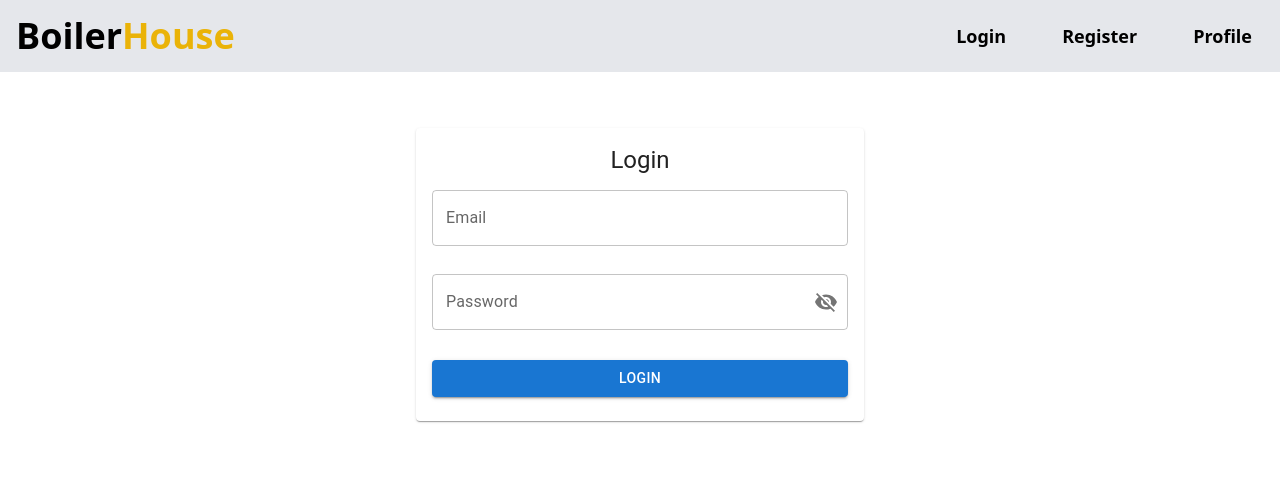
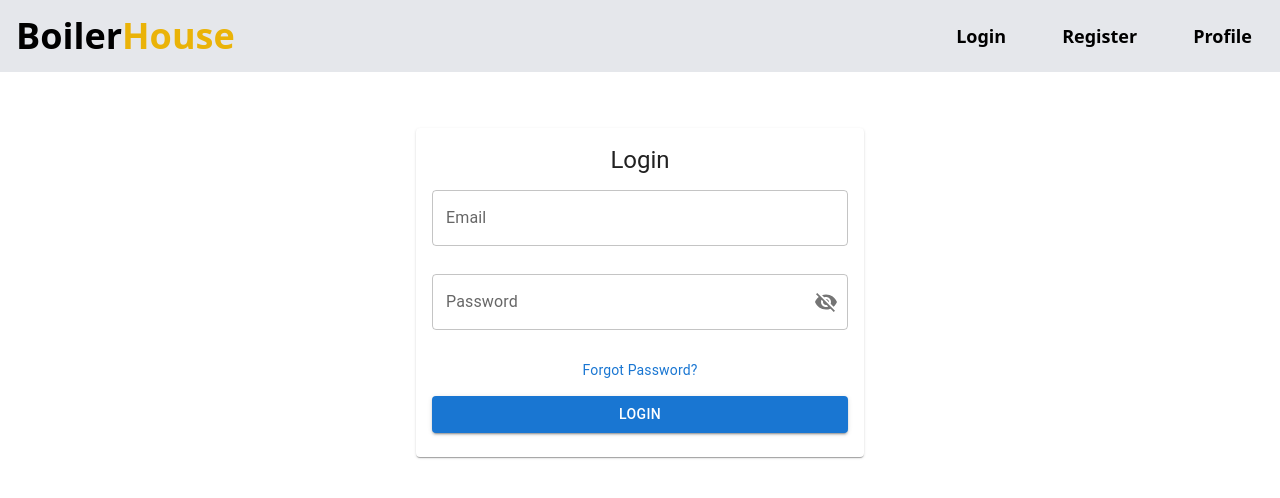
Before and after one commit to BoilerHouses/BoilerHouse, a React (Vite) app in the folder BoilerHouseFrontend/: page /login in a window 1280 px wide. Shown: the top 498 px of the page. Built offline with nearby package versions, Linux system fonts and the light colour scheme.

Commit message:
Updated loginUser
Added Forgot password

```diff
--- a/BoilerHouseFrontend/src/routes/loginUser.jsx
+++ b/BoilerHouseFrontend/src/routes/loginUser.jsx
@@ -1,6 +1,7 @@
-import  { useState } from 'react';
+import { useState } from 'react';
 import { TextField, Button, Card, CardContent, Typography, IconButton, InputAdornment } from '@mui/material';
 import { Visibility, VisibilityOff } from '@mui/icons-material';
+import { NavLink } from 'react-router-dom';
 
 const isValidEmailAddress = (email) => {
     const regex = /^[\w-.]+@([\w-]+\.)+[\w-]{2,4}$/;
@@ -42,6 +43,11 @@ const UserLogin = () => {
             setPasswordError(false);
             setPasswordHelperText('');
         }
+    };
+
+    const handleForgotPassword = (e) => {
+        e.preventDefault();
+        alert('hello');
     };
 
     const handleSubmit = (e) => {
@@ -110,6 +116,14 @@ const UserLogin = () => {
                             }}
                             helperText={passwordHelperText}
                         />
+                        <Typography
+                            variant="body2"
+                            color="primary"
+                            className="cursor-pointer text-center"
+                            onClick={<NavLink to='/forgot'>Forgot Password?</NavLink>}
+                        >
+                            Forgot Password?
+                        </Typography>
                         <Button
                             type="submit"
                             variant="contained"
```
Lines whose indentation alone changed are shown as unchanged.
